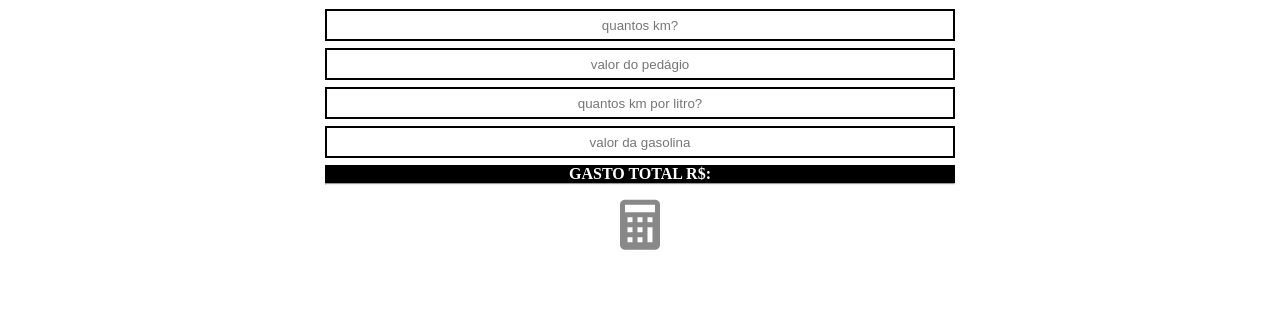
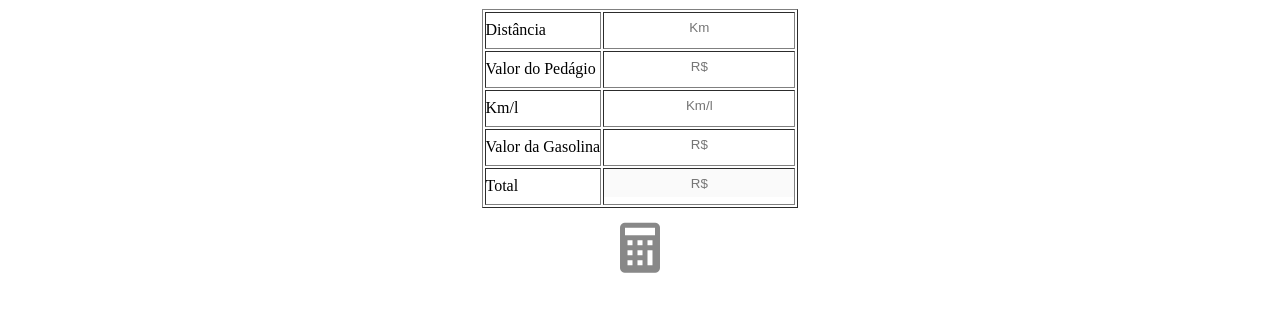
Before and after one commit to taragaodev/gastogas, a plain HTML site: page index.html in a window 1280 px wide. Shown: the part 40-352 px from the top of the page. Drawn offline with nearby package versions, Linux system fonts and the light colour scheme.

Commit message:
update currency and layout

```diff
--- a/index.html
+++ b/index.html
@@ -37,7 +37,7 @@
       }
 
       input {
-         border: .2em solid #000;
+         border: none;
          text-align: center;
          padding: .5em;
          width: 100%;
@@ -55,13 +55,16 @@
          background: none;
          cursor: pointer;
       }
-      .btn_calc i{
+
+      .btn_calc i {
          font-size: 60px;
          color: #888;
       }
-      .btn_calc:hover i{
+
+      .btn_calc:hover i {
          color: #000;
       }
+
       .resultado {
          width: 100%;
       }
@@ -79,19 +82,36 @@
 
    <div class="container">
       <div class="calculo">
-         <input type="text" name="km" id="km" placeholder="quantos km?">
-         <input type="text" name="ped" id="valor_ped" placeholder="valor do pedágio">
-         <input type="text" name="km_litro" id="km_litro" placeholder="quantos km por litro?">
-         <input type="text" name="gas" id="valor_gas" placeholder="valor da gasolina">
-
-         <div class="resultado">
-            <h1 style="font-size: 1em;">Gasto total R$: <span id="total"></span></h1>
-            <hr>
-         </div>
+         <table border="1">
+            <tr>
+               <td><label for="km">Distância</label></td>
+               <td><input type="text" name="km" id="km" placeholder="Km"></td>
+            </tr>
+            <tr>
+               <td><label for="valor_ped">Valor do Pedágio</label></td>
+               <td><input type="text" name="ped" id="valor_ped" placeholder="R$" onkeyup="formatarMoeda(this.id)">
+               </td>
+            </tr>
+            <tr>
+               <td><label for="km_litro">Km/l</label></td>
+               <td><input type="text" name="km_litro" id="km_litro" placeholder="Km/l" onkeyup="formatarKm(this.id)"></td>
+            </tr>
+            <tr>
+               <td><label for="valor_gas">Valor da Gasolina</label></td>
+               <td><input type="text" name="gas" id="valor_gas" placeholder="R$" onkeyup="formatarMoeda(this.id)">
+               </td>
+            </tr>
+            <tr>
+               <td><label for="total">Total</label></td>
+               <td>
+                  <input type="text" name="total" id="total" placeholder="R$" disabled="true">
+               </td>
+            </tr>
+         </table>
 
          <div class="botao">
             <button class="btn_calc">
-                  <i class='bx bxs-calculator'></i>
+               <i class='bx bxs-calculator'></i>
             </button>
          </div>
 
@@ -99,8 +119,40 @@
    </div>
 
    <script>
+      function formatarKm(id){
+         const elemento = document.getElementById(id);
+         let valor = elemento.value;
+
+         valor = valor + '';
+         valor = valor.replace(/[\D]+/g, '');
+         valor = valor + '';
+         valor = valor.replace(/([0-9]{1})$/g, ",$1");
+
+         elemento.value = valor;
+      }
+
+      function formatarMoeda(id) {
+         const elemento = document.getElementById(id);
+         let valor = elemento.value;
+
+         valor = valor + '';
+         valor = valor.replace(/[\D]+/g, '');
+         valor = valor + '';
+         valor = valor.replace(/([0-9]{2})$/g, ",$1");
+
+         if (valor.length > 6) {
+            valor = valor.replace(/([0-9]{3}),([0-9]{2}$)/g, ".$1,$2");
+         }
+
+         elemento.value = valor;
+         if (valor == 'NaN') elemento.value = '';
+
+
+
+      }
+
       const btn_calc = document.querySelector('.btn_calc');
-      const total = document.querySelector('#total');
+      const total = document.getElementById('total');
       const km_litro = document.querySelector('#km_litro');
       const valor_gas = document.querySelector('#valor_gas');
       const km = document.querySelector('#km');
@@ -108,16 +160,16 @@
 
       btn_calc.addEventListener('click', calcular, false);
 
-      function calcular(){
+      function calcular() {
          let km_litro_1 = parseFloat(km_litro.value);
          let valor_gas_1 = parseFloat(valor_gas.value);
          let km_1 = parseFloat(km.value);
 
          let parcial = ((km_1 / km_litro_1) * valor_gas_1)
 
-         let valor_total = (parcial + parseFloat(valor_ped.value)).toLocaleString('pt-br', { style: 'currency', currency: 'BRL' });
+         let valor_total = (parcial + parseFloat(valor_ped.value));
 
-         total.textContent = valor_total
+         total.value = valor_total.toLocaleString('pt-br', { style: 'currency', currency: 'BRL' });
       }
 
 
```
